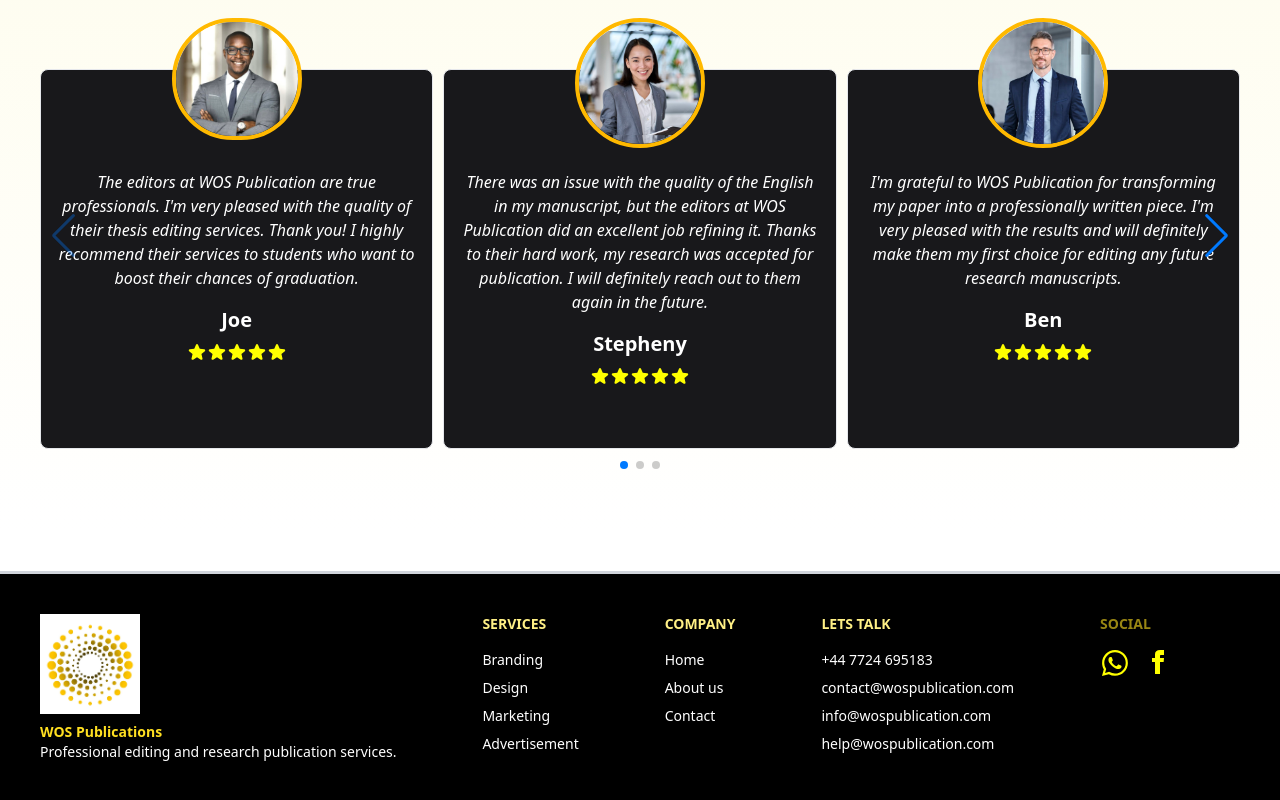
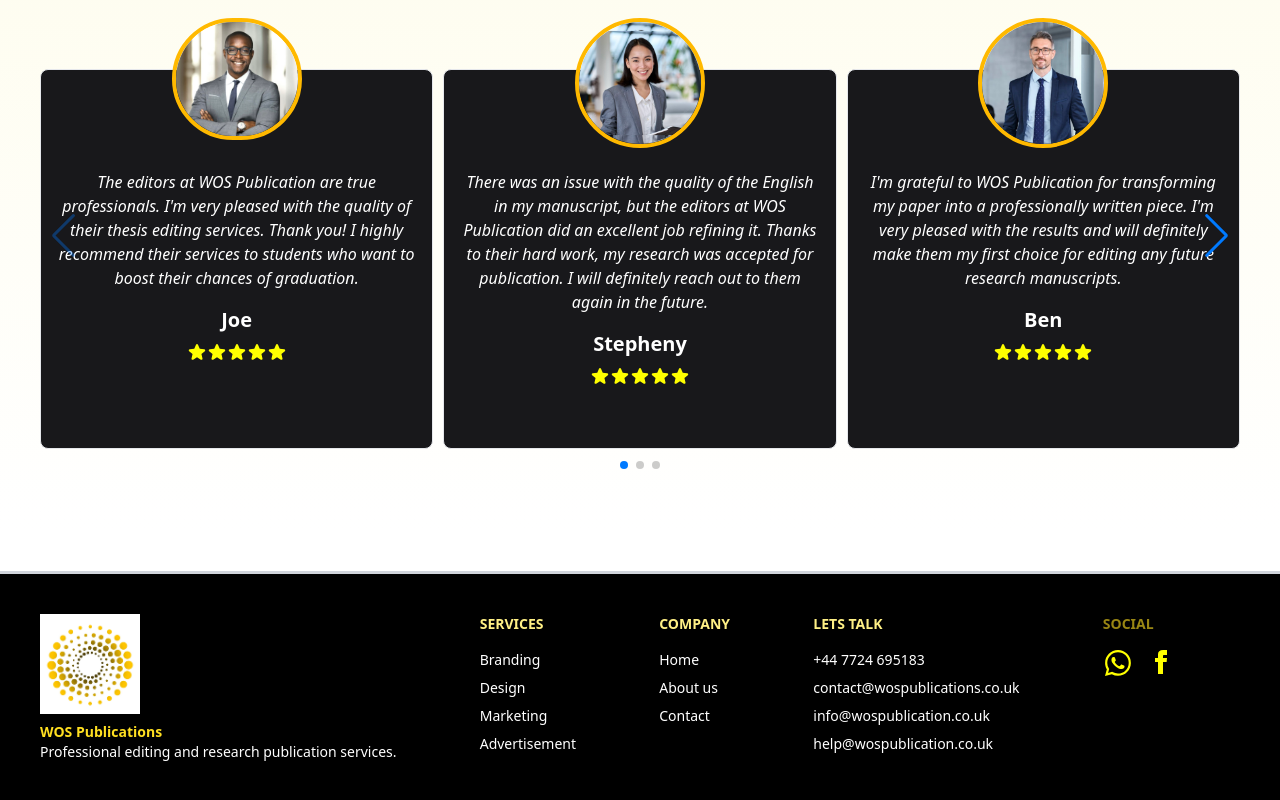
Before and after one commit to Codekillrr/wos-publication, a Next.js app: page / in a window 1280 px wide. Shown: the part 5895-6695 px from the top of the page. Built offline with nearby package versions, Linux system fonts and the light colour scheme.

Commit message:
corrected links

```diff
--- a/src/components/Footer.jsx
+++ b/src/components/Footer.jsx
@@ -32,13 +32,13 @@ const Footer = () => {
           +44 7724 695183
         </a>
         <a href="mailto:contact@wospublication.com" className="link link-hover">
-          contact@wospublication.com
+          contact@wospublications.co.uk
         </a>
         <a href="mailto:info@wospublication.com" className="link link-hover">
-          info@wospublication.com
+          info@wospublication.co.uk
         </a>
         <a href="mailto:help@wospublication.com" className="link link-hover">
-          help@wospublication.com
+          help@wospublication.co.uk
         </a>
       </nav>
       <nav className="text-white">
```
